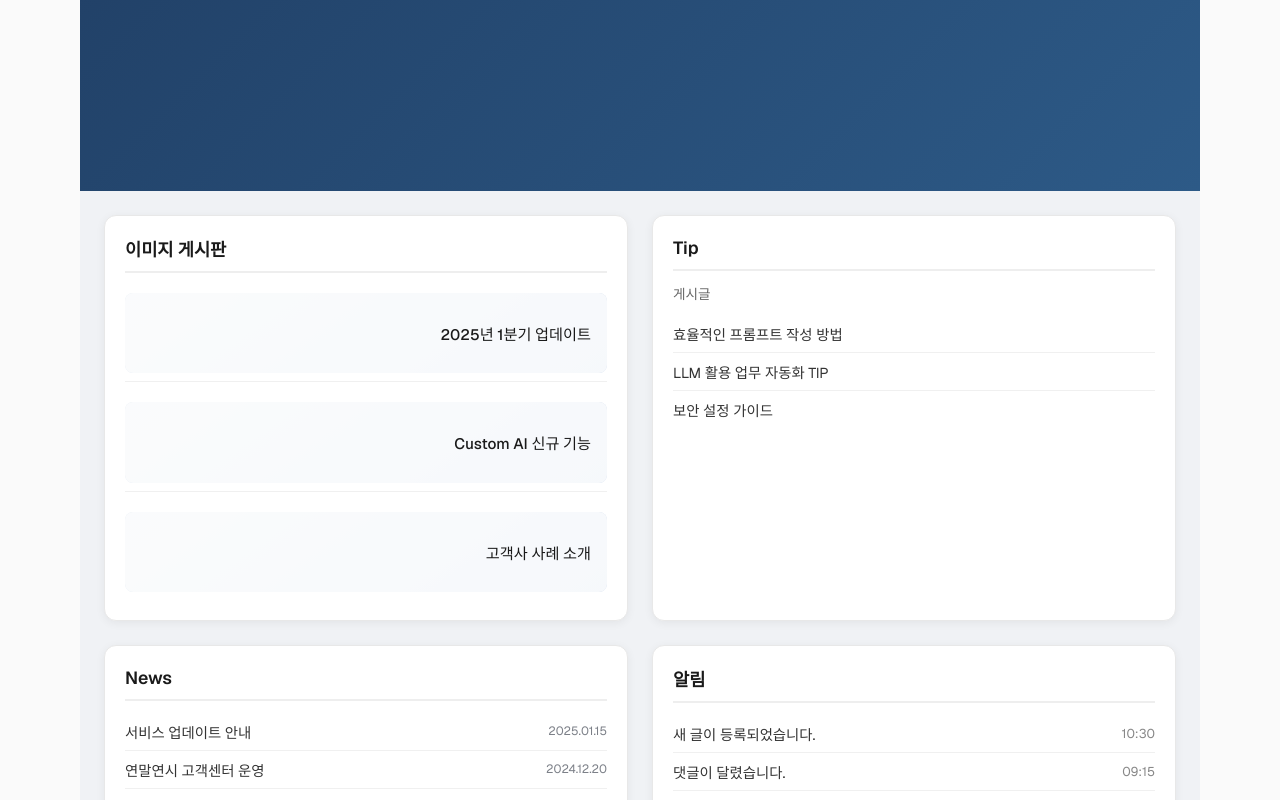
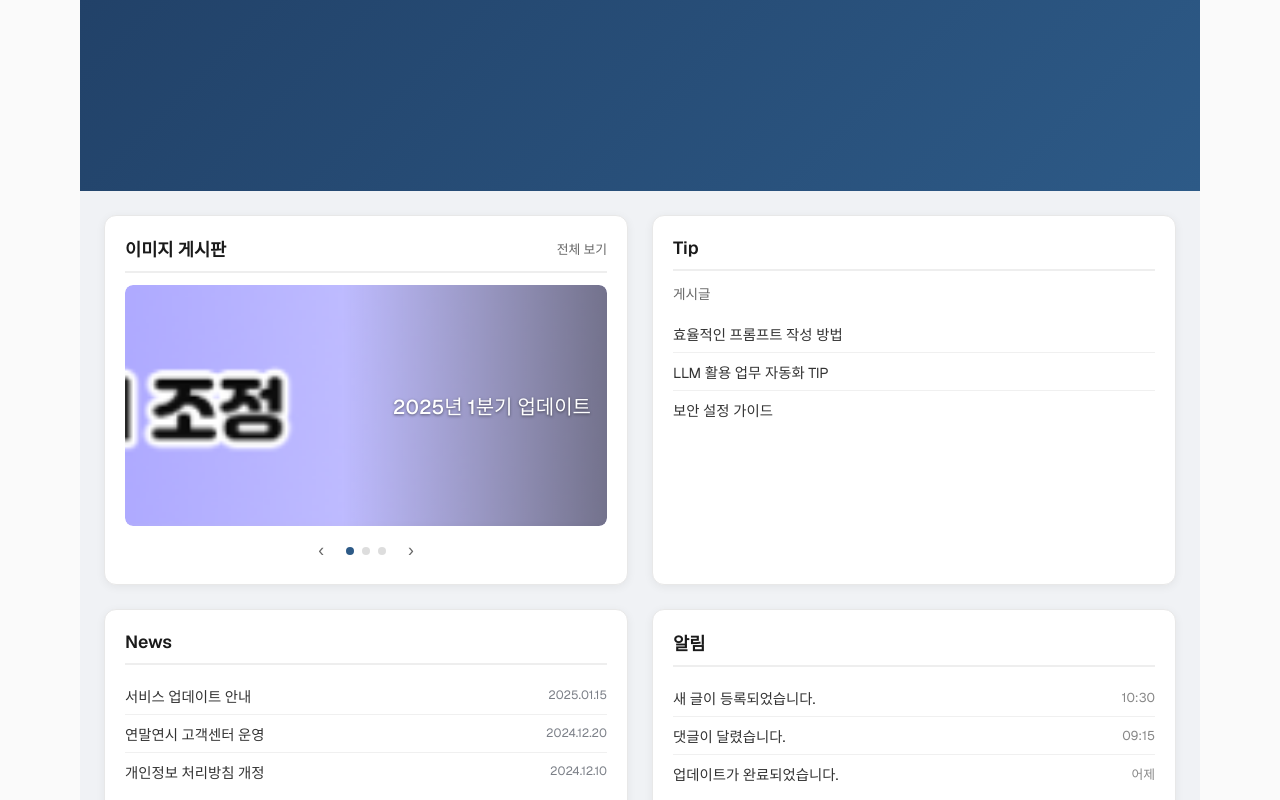
Before and after one commit to taewoos/study, a Next.js app in the folder study/: page /news in a window 1280 px wide. Shown: the part 545-1345 px from the top of the page. Built offline with nearby package versions, Linux system fonts and the light colour scheme.

Commit message:
news 틀작업2

```diff
--- a/study/src/app/news/page.js
+++ b/study/src/app/news/page.js
@@ -6,7 +6,7 @@ import { AppShell } from '../components/AppShell';
 import { isAdmin } from '@/utils/auth';
 
 const imageBoardItems = [
-  { id: 1, title: '2025년 1분기 업데이트', thumb: true },
+  { id: 1, title: '2025년 1분기 업데이트', image: '/test1.png' },
   { id: 2, title: 'Custom AI 신규 기능', thumb: true },
   { id: 3, title: '고객사 사례 소개', thumb: true },
 ];
@@ -29,6 +29,8 @@ const alertItems = [
 export default function NewsPage() {
   const [isMounted, setIsMounted] = useState(false);
   const [isAdminUser, setIsAdminUser] = useState(false);
+  const [imageBoardIndex, setImageBoardIndex] = useState(0);
+  const imageBoardTotal = imageBoardItems.length;
 
   useEffect(() => {
     setIsMounted(true);
@@ -59,19 +61,62 @@ export default function NewsPage() {
         {/* 2x2 그리드 */}
         <section className={styles.gridSection}>
           <div className={styles.gridInner}>
-            {/* 좌상: 이미지 게시판 */}
+            {/* 좌상: 이미지 게시판 (캐러셀) */}
             <div className={styles.block}>
-              <h3 className={styles.blockTitle}>이미지 게시판</h3>
-              <ul className={styles.blockList}>
-                {imageBoardItems.map((item) => (
-                  <li key={item.id} className={styles.imageBoardItem}>
-                    <a href="#" className={styles.imageBoardLink}>
-                      <span className={styles.imageBoardThumb} />
-                      <span className={styles.imageBoardTitle}>{item.title}</span>
-                    </a>
-                  </li>
-                ))}
-              </ul>
+              <div className={styles.imageBoardHeader}>
+                <h3 className={styles.blockTitle}>이미지 게시판</h3>
+                <a href="#" className={styles.imageBoardViewAll}>전체 보기</a>
+              </div>
+              <div className={styles.imageBoardCarousel}>
+                <div className={styles.imageBoardViewport}>
+                  <div
+                    className={styles.imageBoardTrack}
+                    style={{ transform: `translateX(-${imageBoardIndex * (100 / imageBoardTotal)}%)` }}
+                  >
+                    {imageBoardItems.map((item) => (
+                      <div key={item.id} className={styles.imageBoardSlide}>
+                        <div className={styles.imageBoardLink}>
+                          {item.image ? (
+                            <img src={item.image} alt="" className={styles.imageBoardThumbImg} />
+                          ) : (
+                            <span className={styles.imageBoardThumb} />
+                          )}
+                          <span className={styles.imageBoardTitle}>{item.title}</span>
+                        </div>
+                      </div>
+                    ))}
+                  </div>
+                </div>
+              </div>
+              <div className={styles.imageBoardFooter}>
+                <button
+                  type="button"
+                  className={styles.imageBoardNavBtn}
+                  aria-label="이전"
+                  onClick={() => setImageBoardIndex((i) => (i <= 0 ? imageBoardTotal - 1 : i - 1))}
+                >
+                  ‹
+                </button>
+                <div className={styles.imageBoardDots}>
+                  {imageBoardItems.map((_, idx) => (
+                    <button
+                      key={idx}
+                      type="button"
+                      className={idx === imageBoardIndex ? styles.imageBoardDotActive : styles.imageBoardDot}
+                      aria-label={`${idx + 1}번 슬라이드`}
+                      onClick={() => setImageBoardIndex(idx)}
+                    />
+                  ))}
+                </div>
+                <button
+                  type="button"
+                  className={styles.imageBoardNavBtn}
+                  aria-label="다음"
+                  onClick={() => setImageBoardIndex((i) => (i >= imageBoardTotal - 1 ? 0 : i + 1))}
+                >
+                  ›
+                </button>
+              </div>
             </div>
 
             {/* 우상: Tip 게시글 */}
--- a/study/src/app/news/page.module.css
+++ b/study/src/app/news/page.module.css
@@ -54,6 +54,29 @@
   padding: 20px;
   min-height: 180px;
 }
+.imageBoardHeader {
+  display: flex;
+  align-items: center;
+  justify-content: space-between;
+  margin-bottom: 12px;
+  padding-bottom: 10px;
+  border-bottom: 2px solid #eee;
+}
+.imageBoardHeader .blockTitle {
+  margin: 0;
+  padding-bottom: 0;
+  border-bottom: none;
+}
+.imageBoardViewAll {
+  font-size: 0.8rem;
+  color: #666;
+  text-decoration: none;
+  transition: color 0.15s;
+}
+.imageBoardViewAll:hover {
+  color: #2d5a87;
+  text-decoration: underline;
+}
 .blockTitle {
   margin: 0 0 12px 0;
   padding-bottom: 10px;
@@ -89,23 +112,96 @@
   color: #2d5a87;
   text-decoration: underline;
 }
-.imageBoardItem {
-  list-style: none;
-  margin: 0;
+/* 이미지 게시판 캐러셀 */
+.imageBoardCarousel {
+  position: relative;
+  width: 100%;
+}
+.imageBoardViewport {
+  width: 100%;
+  overflow: hidden;
+  border-radius: 8px;
+}
+.imageBoardTrack {
+  display: flex;
+  width: 300%;
+  transition: transform 0.3s ease;
+}
+.imageBoardSlide {
+  flex: 0 0 33.33333%;
+  width: 33.33333%;
+  min-width: 0;
+}
+.imageBoardFooter {
+  display: flex;
+  align-items: center;
+  justify-content: center;
+  margin-top: 12px;
+  gap: 16px;
+}
+.imageBoardDots {
+  display: flex;
+  align-items: center;
+  gap: 8px;
+}
+.imageBoardNavBtn {
+  padding: 4px 6px;
+  border: none;
+  background: none;
+  color: #666;
+  font-size: 1.1rem;
+  line-height: 1;
+  cursor: pointer;
+  display: flex;
+  align-items: center;
+  justify-content: center;
+  transition: color 0.2s;
+}
+.imageBoardNavBtn:hover {
+  color: #2d5a87;
+}
+.imageBoardDot {
+  width: 8px;
+  height: 8px;
+  border-radius: 50%;
+  border: none;
+  background: #ddd;
+  cursor: pointer;
   padding: 0;
+  transition: background 0.2s;
 }
-.imageBoardItem + .imageBoardItem {
-  margin-top: 12px;
+.imageBoardDot:hover {
+  background: #bbb;
+}
+.imageBoardDotActive {
+  width: 8px;
+  height: 8px;
+  border-radius: 50%;
+  border: none;
+  background: #2d5a87;
+  cursor: pointer;
+  padding: 0;
 }
 .imageBoardLink {
   display: block;
   position: relative;
   width: 100%;
-  aspect-ratio: 6 / 1;
+  aspect-ratio: 2 / 1;
   border-radius: 8px;
   overflow: hidden;
   text-decoration: none;
   color: inherit;
+}
+.imageBoardLink::after {
+  content: '';
+  position: absolute;
+  top: 0;
+  right: 0;
+  bottom: 0;
+  width: 55%;
+  background: linear-gradient(to right, transparent 0%, rgba(0, 0, 0, 0.45) 100%);
+  pointer-events: none;
+  z-index: 1;
 }
 .imageBoardThumb {
   position: absolute;
@@ -113,11 +209,17 @@
   width: 100%;
   height: 100%;
   background: linear-gradient(145deg, #e0e8f0 0%, #c5d4e8 100%);
+}
+.imageBoardThumbImg {
+  position: absolute;
+  inset: 0;
+  width: 100%;
+  height: 100%;
   object-fit: cover;
+  display: block;
 }
 .imageBoardTitle {
   position: absolute;
-  left: 0;
   right: 0;
   bottom: 0;
   top: 0;
@@ -125,18 +227,18 @@
   align-items: center;
   justify-content: flex-end;
   padding: 12px 16px;
-  font-size: 0.95rem;
+  max-width: 60%;
+  font-size: 1.25rem;
   font-weight: 500;
-  color: #1a1a1a;
+  color: #fff;
   text-align: right;
   white-space: nowrap;
   overflow: hidden;
   text-overflow: ellipsis;
-  background: rgba(255, 255, 255, 0.85);
-  z-index: 1;
+  z-index: 2;
+  text-shadow: 0 1px 3px rgba(0, 0, 0, 0.5);
 }
 .imageBoardLink:hover .imageBoardTitle {
-  background: rgba(255, 255, 255, 0.95);
   color: #2d5a87;
 }
 .newsRow {
```
Also changed, not shown: study/public/test1.png (added).
